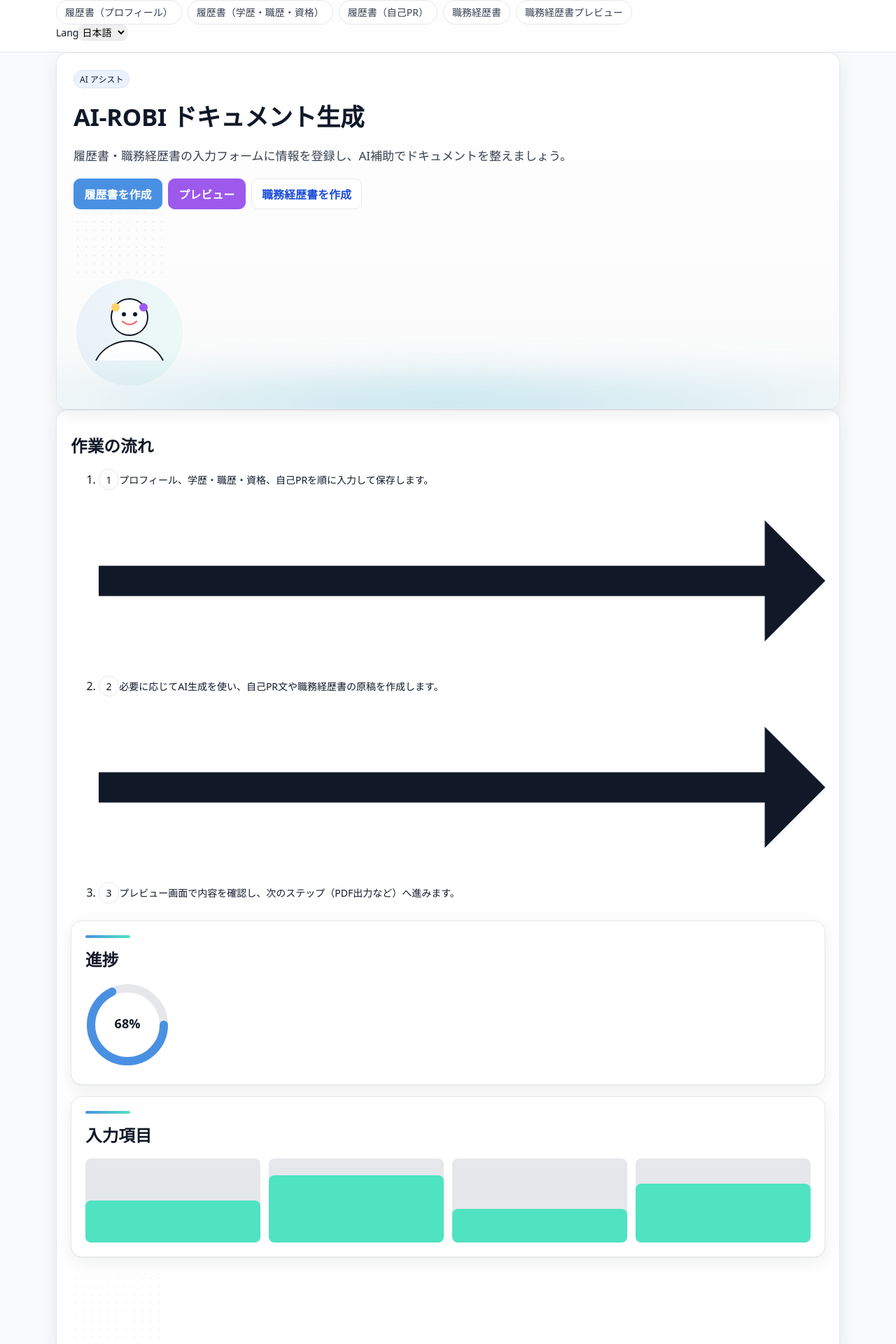
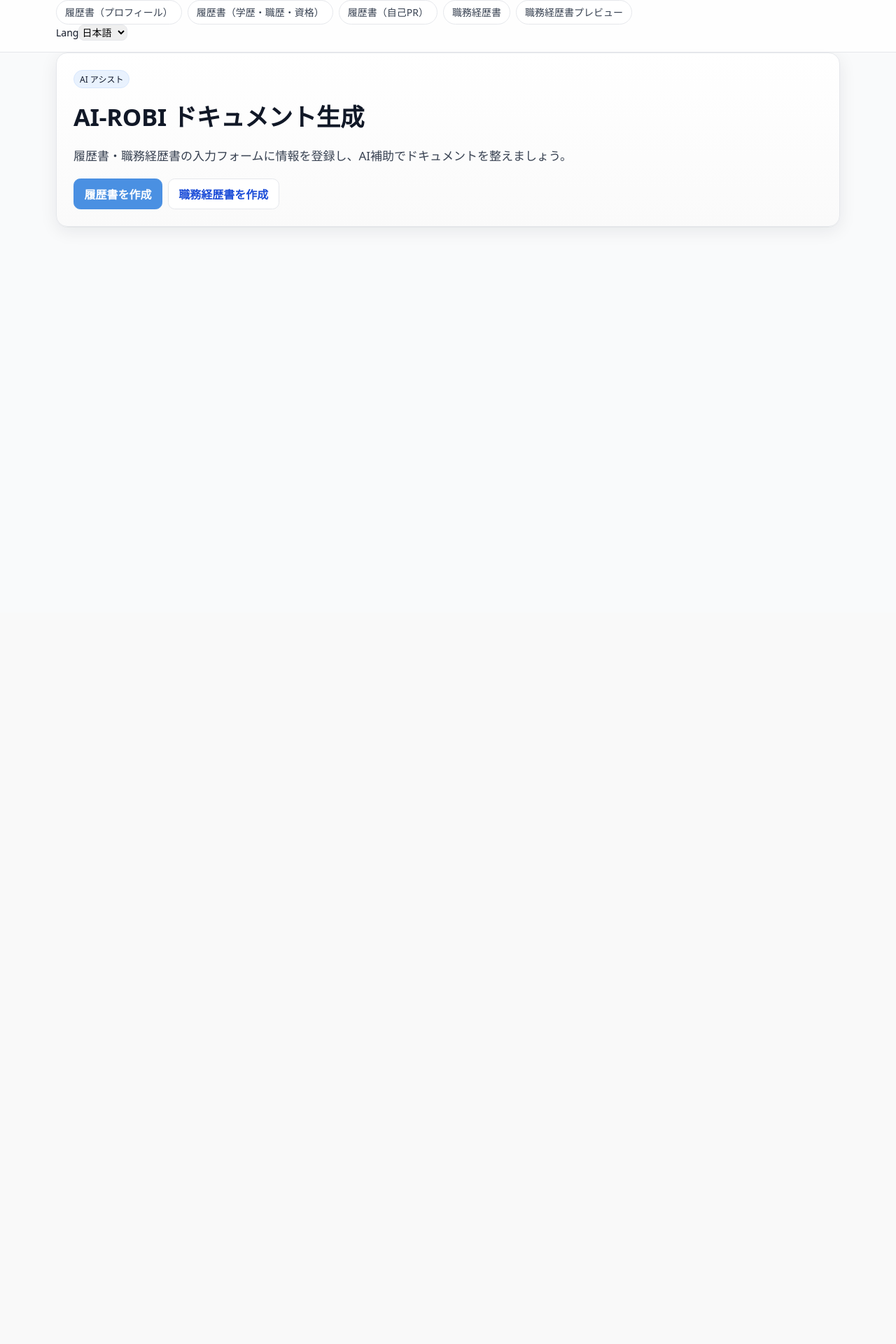
Before and after one commit to ANOSkdy/ai-robi, a Next.js app: page / in a window 1280 px wide. Shown: the part 38-1958 px from the top of the page at 70% size. After the commit the page ends 913 px from the top, so only its background shows below. Built offline with nearby package versions, Linux system fonts and the light colour scheme.

Commit message:
i18n: add CTA labels for resume and career

```diff
--- a/src/app/page.tsx
+++ b/src/app/page.tsx
@@ -2,86 +2,29 @@
 
 import Link from "next/link";
 
-import DecorDots from "@/components/brand/DecorDots";
-import DecorWave from "@/components/brand/DecorWave";
-import FlatBarChart from "@/components/brand/FlatBarChart";
-import FlatDonutChart from "@/components/brand/FlatDonutChart";
-import PersonIllustration from "@/components/brand/PersonIllustration";
 import { useI18n } from "@/i18n/i18n";
 
 export default function Page() {
   const { t } = useI18n();
-  const flowSteps = [t("home.flow.1"), t("home.flow.2"), t("home.flow.3")];
+  const headingId = "home-hero-heading";
 
   return (
     <div className="space-y-6">
-      <section className="hero fade-in">
-        <DecorWave />
-        <div className="relative flex flex-col-reverse items-start gap-6 md:flex-row md:items-center md:justify-between">
-          <div className="max-w-xl space-y-3">
+      <section className="hero fade-in" aria-labelledby={headingId}>
         <span className="tag">AI アシスト</span>
-            <h1 className="h1">{t("app.title")}</h1>
+        <h1 className="h1" id={headingId}>
+          {t("app.title")}
+        </h1>
         <p className="lead ink-muted">
           履歴書・職務経歴書の入力フォームに情報を登録し、AI補助でドキュメントを整えましょう。
         </p>
         <div className="row mt-3 flex-wrap">
           <Link className="btn primary" href="/resume/profile">
-                履歴書を作成
-              </Link>
-              <Link className="btn accent" href="/preview">
-                プレビュー
+            {t("home.cta.resume")}
           </Link>
           <Link className="btn outline" href="/cv">
-                職務経歴書を作成
+            {t("home.cta.career")}
           </Link>
-            </div>
-          </div>
-          <div className="relative flex w-full justify-center md:w-auto">
-            <div className="absolute -top-8 -right-8 hidden md:block">
-              <DecorDots />
-            </div>
-            <PersonIllustration size={160} />
-          </div>
-        </div>
-      </section>
-      <section className="section">
-        <h2 className="h2">{t("home.flow.title")}</h2>
-        <ol
-          className="mt-4 flex flex-col gap-4 md:flex-row md:items-center"
-          aria-label={t("home.flow.title")}
-        >
-          {flowSteps.map((step, index) => (
-            <li key={step} className="flex items-center gap-3">
-              <span className="chip font-semibold">{index + 1}</span>
-              <span className="text-sm text-slate-800 md:text-base">{step}</span>
-              {index < flowSteps.length - 1 ? (
-                <svg
-                  className="hidden h-3 w-10 text-slate-300 md:block"
-                  viewBox="0 0 48 12"
-                  role="presentation"
-                  aria-hidden="true"
-                >
-                  <path d="M0 6h44" stroke="currentColor" strokeWidth="2" strokeLinecap="round" />
-                  <path d="M44 2l4 4-4 4" fill="currentColor" />
-                </svg>
-              ) : null}
-            </li>
-          ))}
-        </ol>
-        <div className="mt-6 grid gap-4 md:grid-cols-2">
-          <div className="section">
-            <div className="accent-bar mb-3" />
-            <h3 className="h2">進捗</h3>
-            <FlatDonutChart value={68} label="履歴書作成の進捗" />
-          </div>
-          <div className="section">
-            <div className="accent-bar mb-3" />
-            <h3 className="h2">入力項目</h3>
-            <FlatBarChart data={[50, 80, 40, 70]} label="入力項目の充足率" />
-          </div>
-        </div>
-        <div className="mt-6">
-          <DecorDots />
         </div>
       </section>
     </div>
--- a/src/i18n/en.json
+++ b/src/i18n/en.json
@@ -20,5 +20,7 @@
   "profile.address": "Address",
   "profile.phone": "Phone",
   "profile.email": "Email",
-  "common.save": "Save"
+  "common.save": "Save",
+  "home.cta.resume": "Create Resume",
+  "home.cta.career": "Create Career Doc"
 }
--- a/src/i18n/ja.json
+++ b/src/i18n/ja.json
@@ -20,5 +20,7 @@
   "profile.address": "住所",
   "profile.phone": "電話番号",
   "profile.email": "メール",
-  "common.save": "保存"
+  "common.save": "保存",
+  "home.cta.resume": "履歴書を作成",
+  "home.cta.career": "職務経歴書を作成"
 }
```
Also changed, not shown: 1 other file (tests, documents, lock files or other folders). Lines whose indentation alone changed are shown as unchanged.
